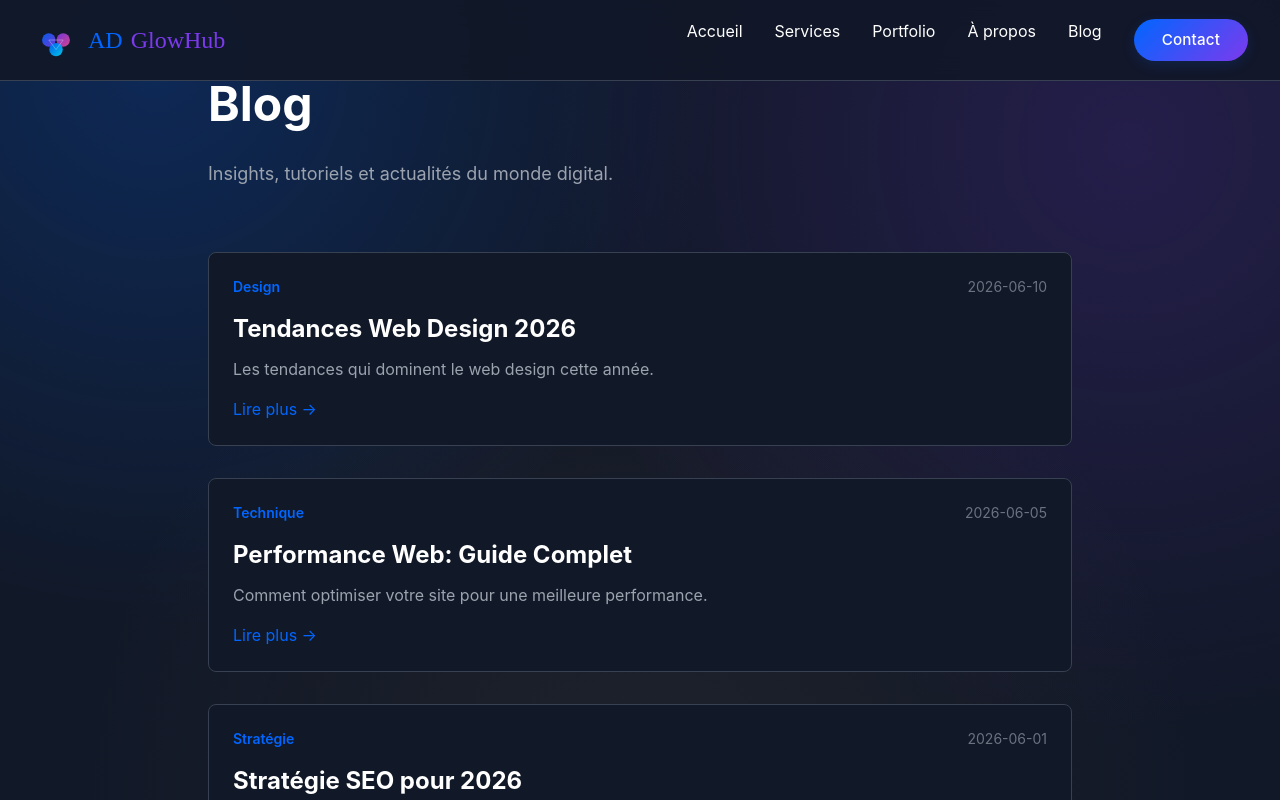
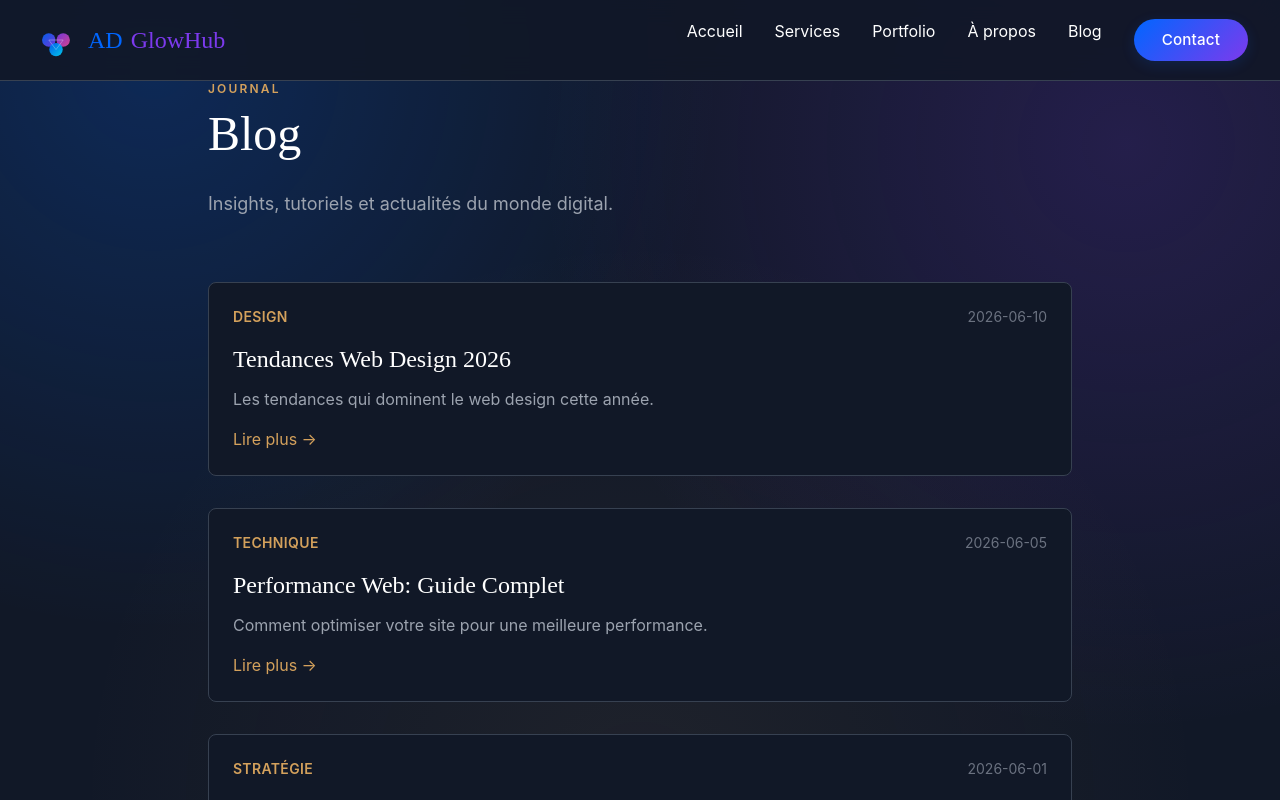
Before and after one commit to Kaissa2789/ad-glowhub, a Next.js app: page /blog in a window 1280 px wide. Shown: the top 800 px of the page. Built offline with nearby package versions, Linux system fonts and the light colour scheme.

Commit message:
Update page.tsx

```diff
--- a/app/blog/page.tsx
+++ b/app/blog/page.tsx
@@ -28,7 +28,8 @@ export default function Blog() {
   return (
     <div className="min-h-screen pt-20 pb-12">
       <div className="max-w-4xl mx-auto px-4">
-        <h1 className="text-5xl font-bold mb-8">Blog</h1>
+        <p className="eyebrow mb-3">Journal</p>
+        <h1 className="font-display text-5xl font-medium mb-8">Blog</h1>
         <p className="text-gray-400 text-lg mb-16">
           Insights, tutoriels et actualités du monde digital.
         </p>
@@ -37,17 +38,17 @@ export default function Blog() {
           {articles.map((article, idx) => (
             <article
               key={idx}
-              className="p-6 bg-gray-900 rounded-lg border border-gray-700 hover:border-primary transition cursor-pointer"
+              className="p-6 bg-gray-900 rounded-lg border border-gray-700 hover:border-gold/40 transition cursor-pointer"
             >
               <div className="flex items-center justify-between mb-4">
-                <span className="text-primary text-sm font-semibold">
+                <span className="text-gold text-sm font-semibold uppercase tracking-wide">
                   {article.category}
                 </span>
                 <span className="text-gray-500 text-sm">{article.date}</span>
               </div>
-              <h3 className="text-2xl font-bold mb-3">{article.title}</h3>
+              <h3 className="font-display text-2xl font-medium mb-3">{article.title}</h3>
               <p className="text-gray-400">{article.excerpt}</p>
-              <a href="#" className="text-primary hover:underline mt-4 inline-block">
+              <a href="#" className="text-gold hover:underline mt-4 inline-block">
                 Lire plus →
               </a>
             </article>
```
